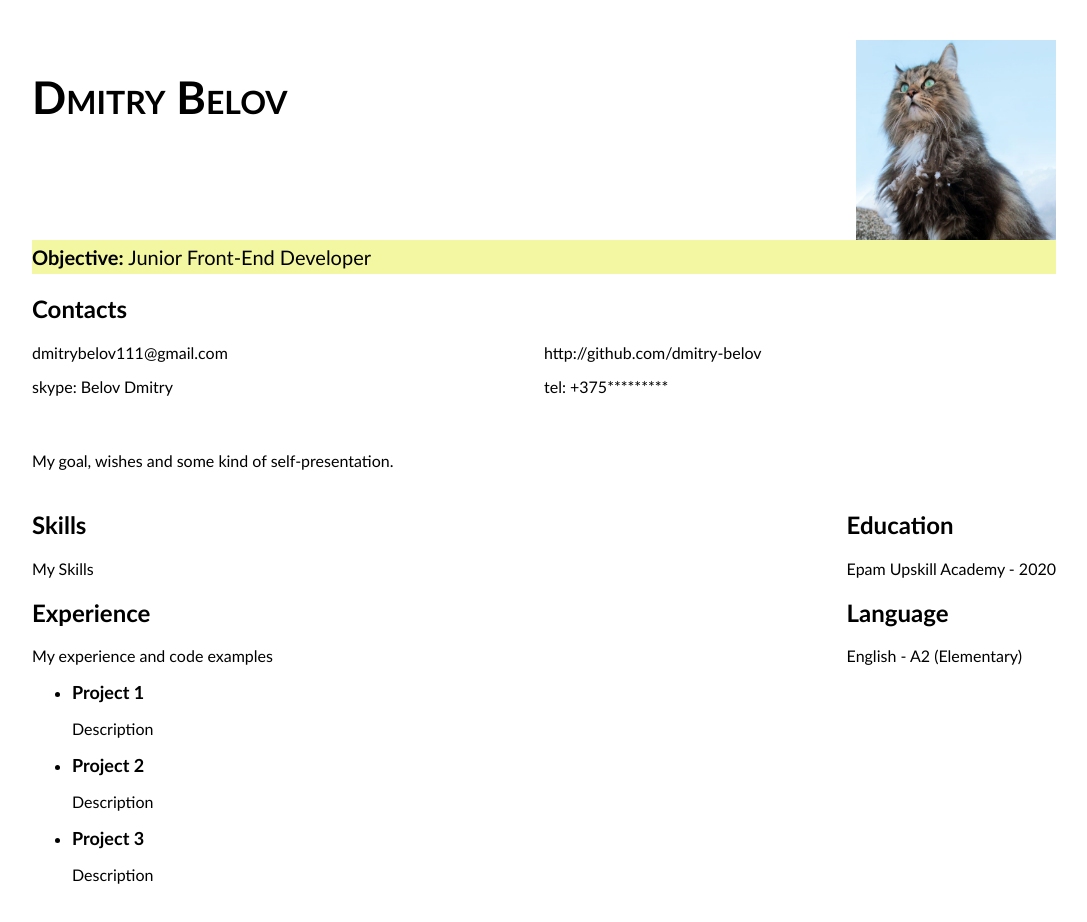
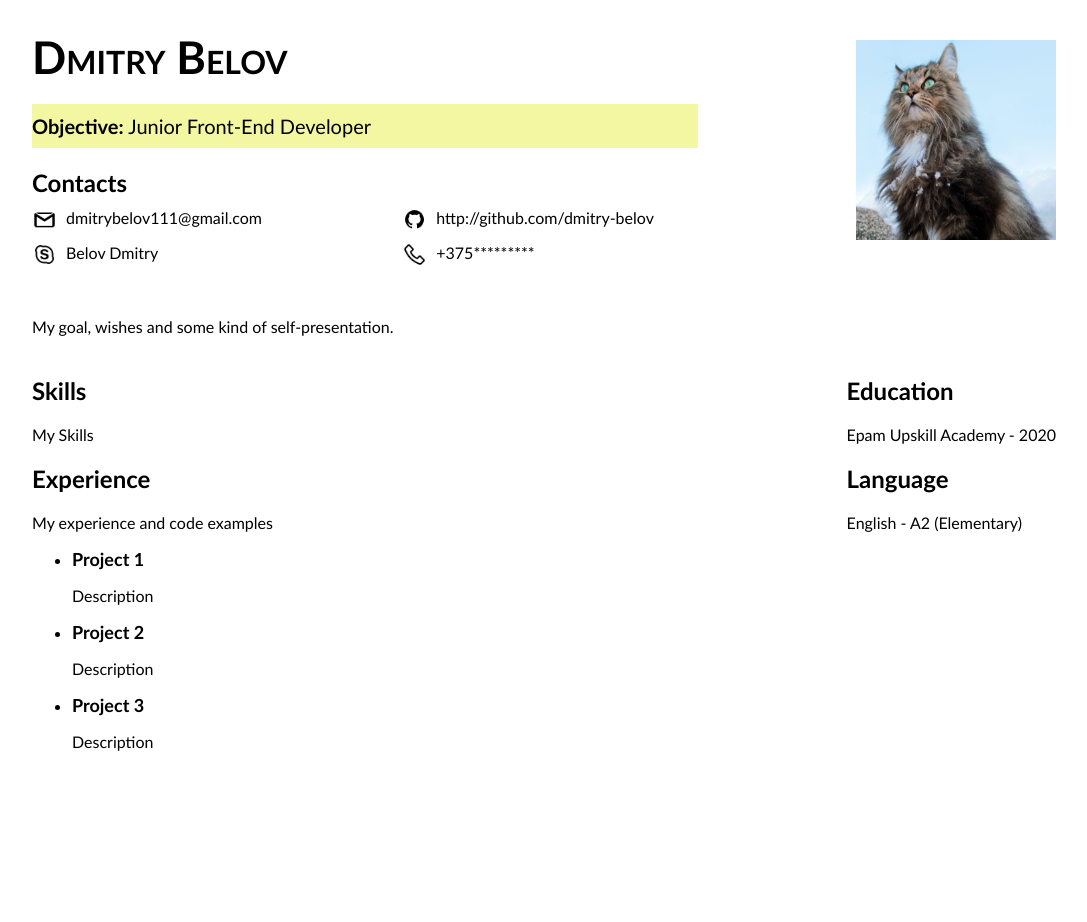
Before and after one commit to dmitry-belov/rsschool-cv, a plain HTML site: page index.html in a window 1280 px wide. Shown: the whole page, without its empty margins (8-1095 px from the left). After the commit the page ends 807 px from the top, so only its background shows below. Drawn offline with Linux system fonts and the light colour scheme.

Commit message:
feat: add icons and change header structure

```diff
--- a/index.html
+++ b/index.html
@@ -11,20 +11,33 @@
     <header>
         <div class="heading">
             <h1>Dmitry Belov</h1>
-            <img class="foto" src="foto.jpg" alt="My foto">
-        </div>
 
             <span class="objective"><b>Objective:</b> Junior Front-End Developer</span>
 
             <section>
-            <h2>Contacts</h2>
+                <h2 class="contactsTitle">Contacts</h2>
                 <div class="contacts">
+                    <div>
+                        <img src="img/gmail.png" alt="gmail logo">
                         <a href="mailto:dmitrybelov111@gmail.com">dmitrybelov111@gmail.com</a>
+                    </div>
+                    <div>
+                        <img src="img/github.png" alt="github icon">
                         <a href="http://github.com/dmitry-belov">http://github.com/dmitry-belov</a>
-                <a href="skype:[Belov Dmitry]?chat">skype: Belov Dmitry</a>
-                <a href="tel:+375*********">tel: +375*********</a>
+                    </div>
+                    <div>
+                        <img src="img/skype.png" alt="skype icon">
+                        <a href="skype:[Belov Dmitry]?chat">Belov Dmitry</a>
+                    </div>
+                    <div>
+                        <img src="img/tel.png" alt="telephone icon">
+                        <a href="tel:+375*********">+375*********</a>
+                    </div>
                 </div>
             </section>
+        </div>
+
+        <img class="foto" src="img/foto.jpg" alt="My foto">
     </header>
 
     <main>
--- a/style.css
+++ b/style.css
@@ -6,7 +6,9 @@ body {
 
 header {
     display: flex;
-    flex-direction: column;
+    flex-direction: row;
+    justify-content: space-between;
+    align-items: flex-start;
 }
 
 h1, h2 {
@@ -16,6 +18,7 @@ h1, h2 {
 h1 {
     font-variant: small-caps;
     font-size: 45px;
+    margin-bottom: 20px;
 }
 
 a {
@@ -23,22 +26,31 @@ a {
     color: black;
 }
 
+div > img {
+    padding-right: 5px;
+    vertical-align: middle;
+    width: 25px;
+    height: 25px;
+}
+
 .heading {
     display: flex;
-    flex-direction: row;
+    flex-direction: column;
     justify-content: space-between;
+    bottom: 40px;
+    position: relative;
 }
 
 .foto {
-    float: right;
     width: 200px;
     height: 200px;
 }
 
 .objective {
-    padding: 5px 0;
+    padding: 10px 0;
     background-color:#F3F7A1;
     font-size: 20px;
+    width: 90%;
 }
 
 .contacts {
@@ -46,13 +58,17 @@ a {
     flex-wrap: wrap;
 }
 
-.contacts > a {
+.contactsTitle {
+    margin-bottom: 10px;
+}
+
+.contacts > div {
     width: 50%;
-    margin-bottom: 15px;
+    margin-bottom: 10px;
 }
 
 .goal {
-    margin-top: 40px;
+    margin-top: 0;
     margin-bottom: 20px;
 }
 
```
Also changed, not shown: img/foto.jpg (renamed from foto.jpg), img/github.png (added), img/gmail.png (added), img/skype.png (added), img/tel.png (added). Lines whose indentation alone changed are shown as unchanged.
